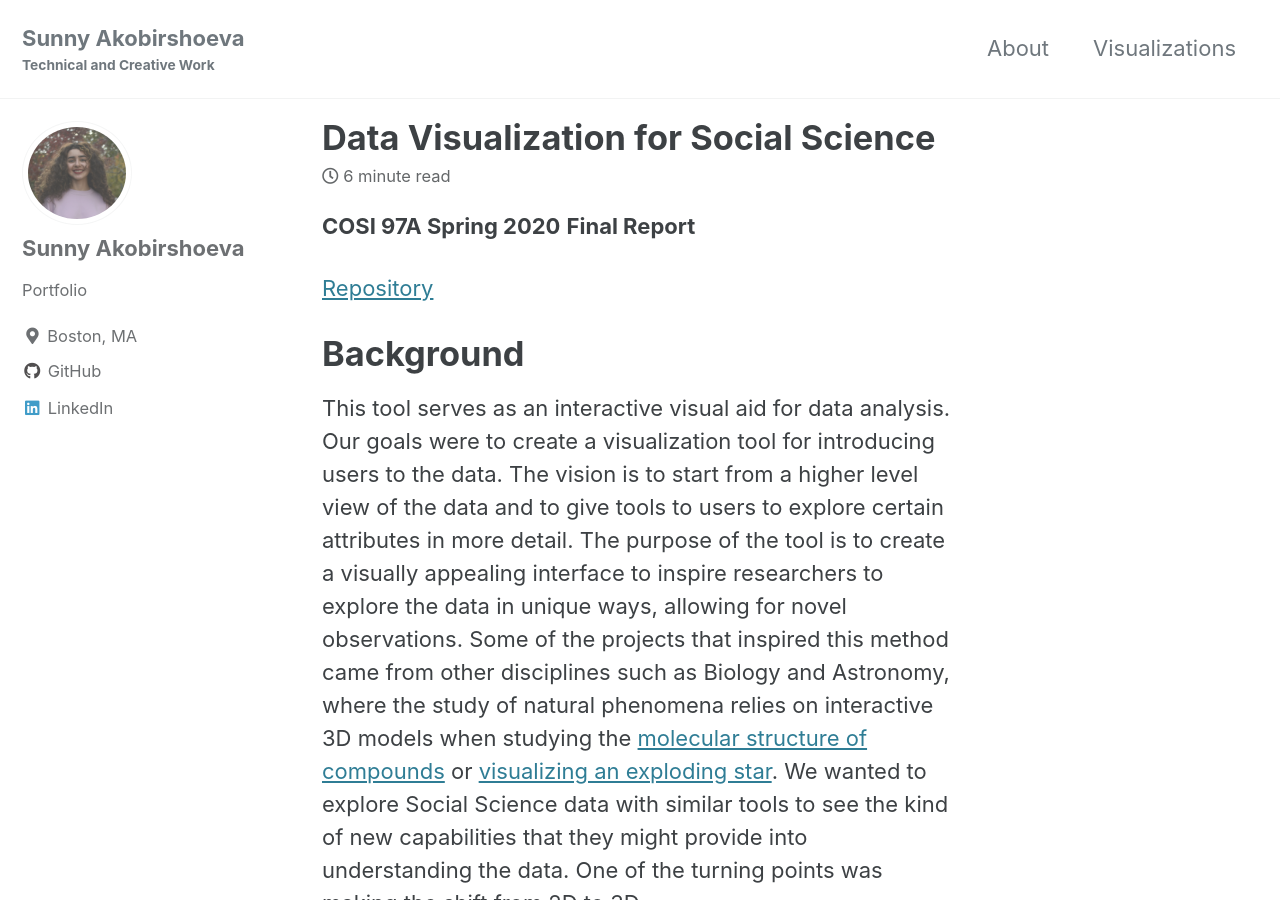
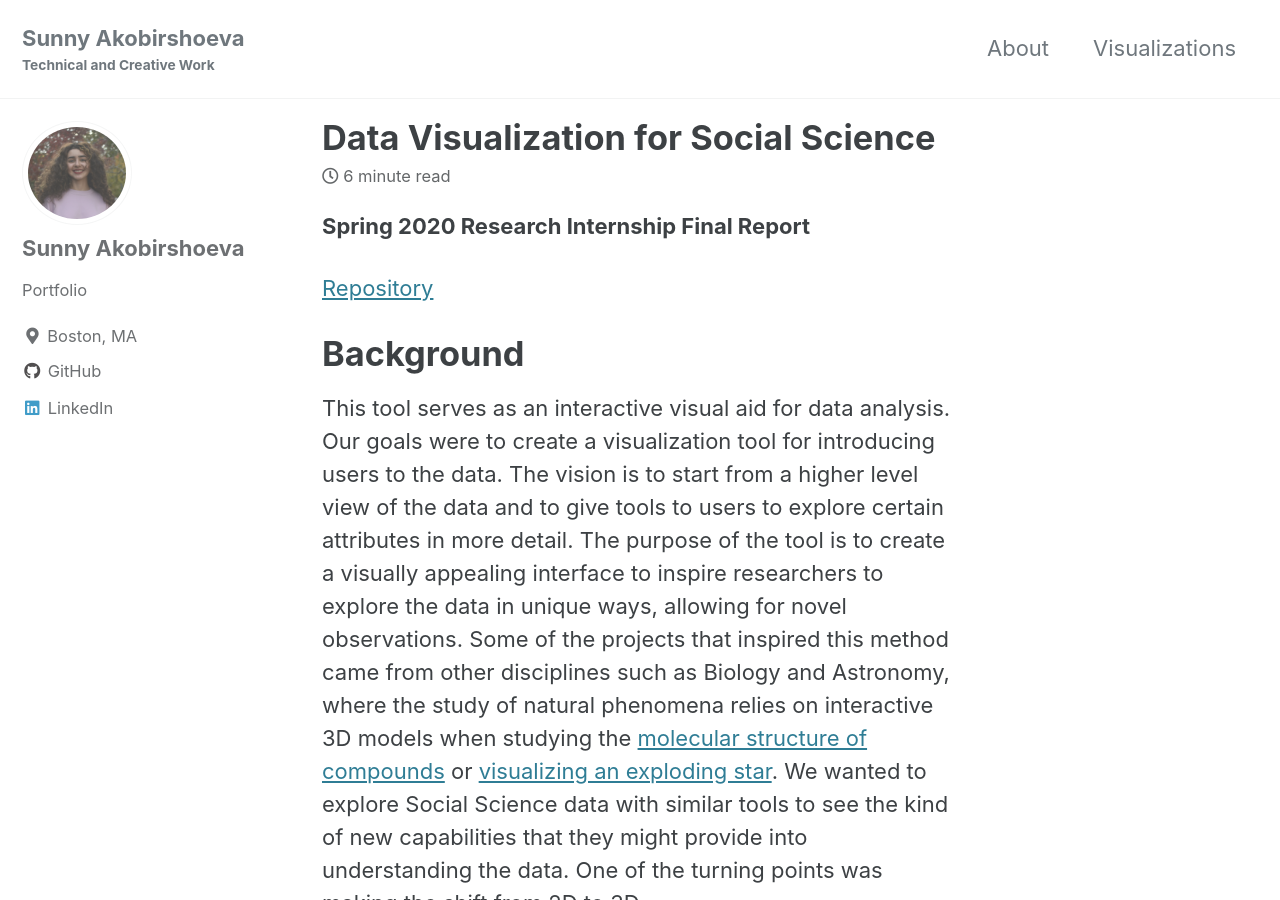
Before and after one commit to sunnyako/sunnyportfolio.github.io, a Jekyll site: the page built from _posts/2020-05-05-3dviz.md, in a window 1280 px wide and 900 px high. Built offline with Jekyll 4.4.1, drawn with Linux system fonts in a browser that asks for light colours; cached includes are drawn as plain includes.

Commit message:
update project description

```diff
--- a/_posts/2020-05-05-3dviz.md
+++ b/_posts/2020-05-05-3dviz.md
@@ -1,14 +1,13 @@
 ---
 title: "Data Visualization for Social Science"
-description: COSI 97A Spring 2020 Final Report
+description: Spring 2020 Research Internship Final Report
 date: 2020-05-01
 tags: [visualization, d3.js]
 
 
 ---
 
-**COSI 97A Spring 2020**
-**Final Report**
+**Spring 2020 Research Internship Final Report**
 
 [Repository](https://www.google.com/url?q=https://github.com/tjhickey724/simpleHEJP/tree/eda3d/eda3d/static&sa=D&ust=1604444321334000&usg=AOvVaw1_1wFj3rvZyswELVtcUbLf)
 
```
